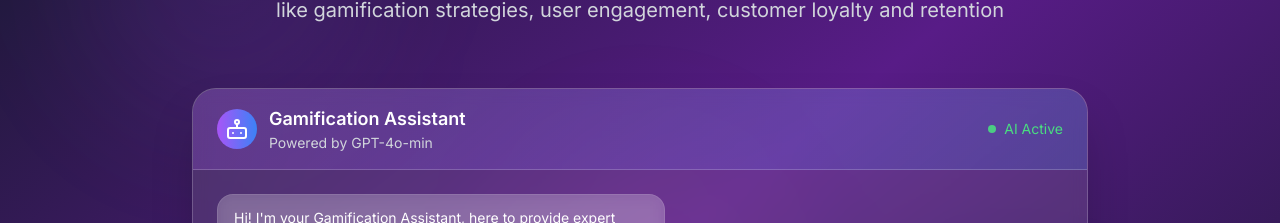
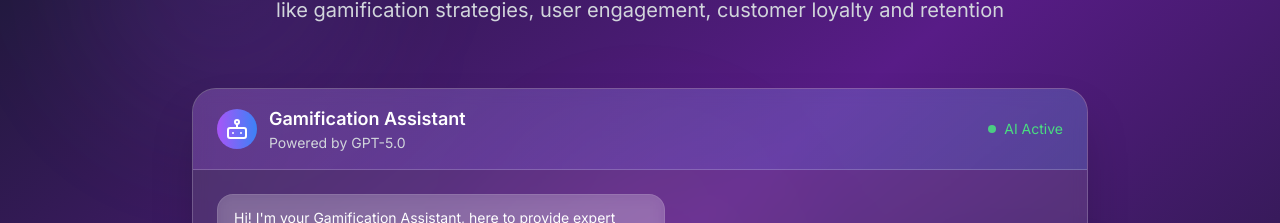
Before and after one commit to judgesteven/website, a React (Create React App) app: page /#/ in a window 1280 px wide. Shown: the part 1050-1273 px from the top of the page. Built offline with nearby package versions, Linux system fonts and the light colour scheme.

Commit message:
Fix remaining GPT-4o-min reference to GPT-5.0 in Home.js

```diff
--- a/src/components/Home.js
+++ b/src/components/Home.js
@@ -327,7 +327,7 @@ const Testing = () => {
                     </div>
                     <div>
                                           <h3 className="text-lg font-semibold text-white">Gamification Assistant</h3>
-                    <p className="text-sm text-gray-300">Powered by GPT-4o-min</p>
+                    <p className="text-sm text-gray-300">Powered by GPT-5.0</p>
                     </div>
                   </div>
                   <div className="flex items-center gap-2 text-green-400">
```
